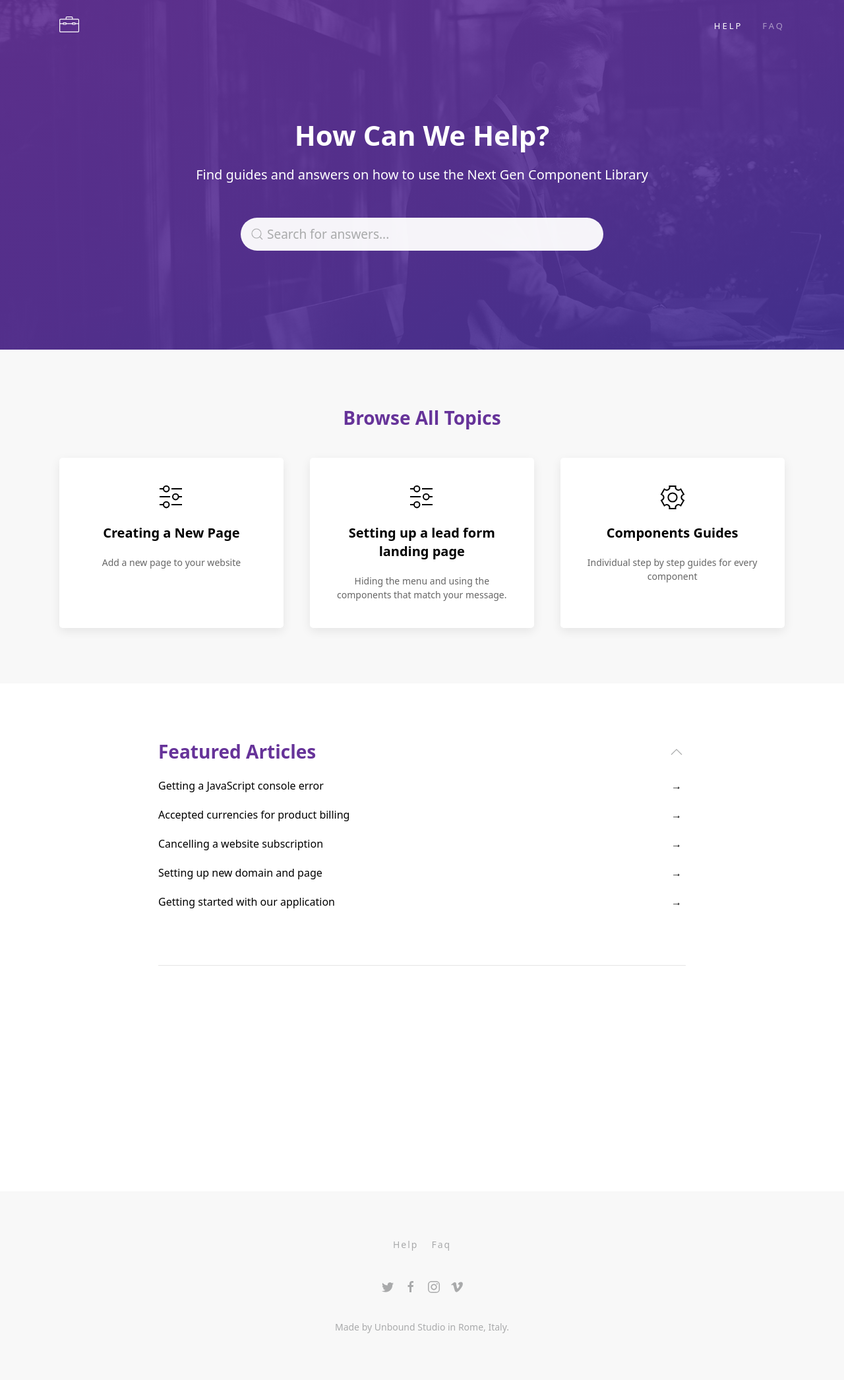
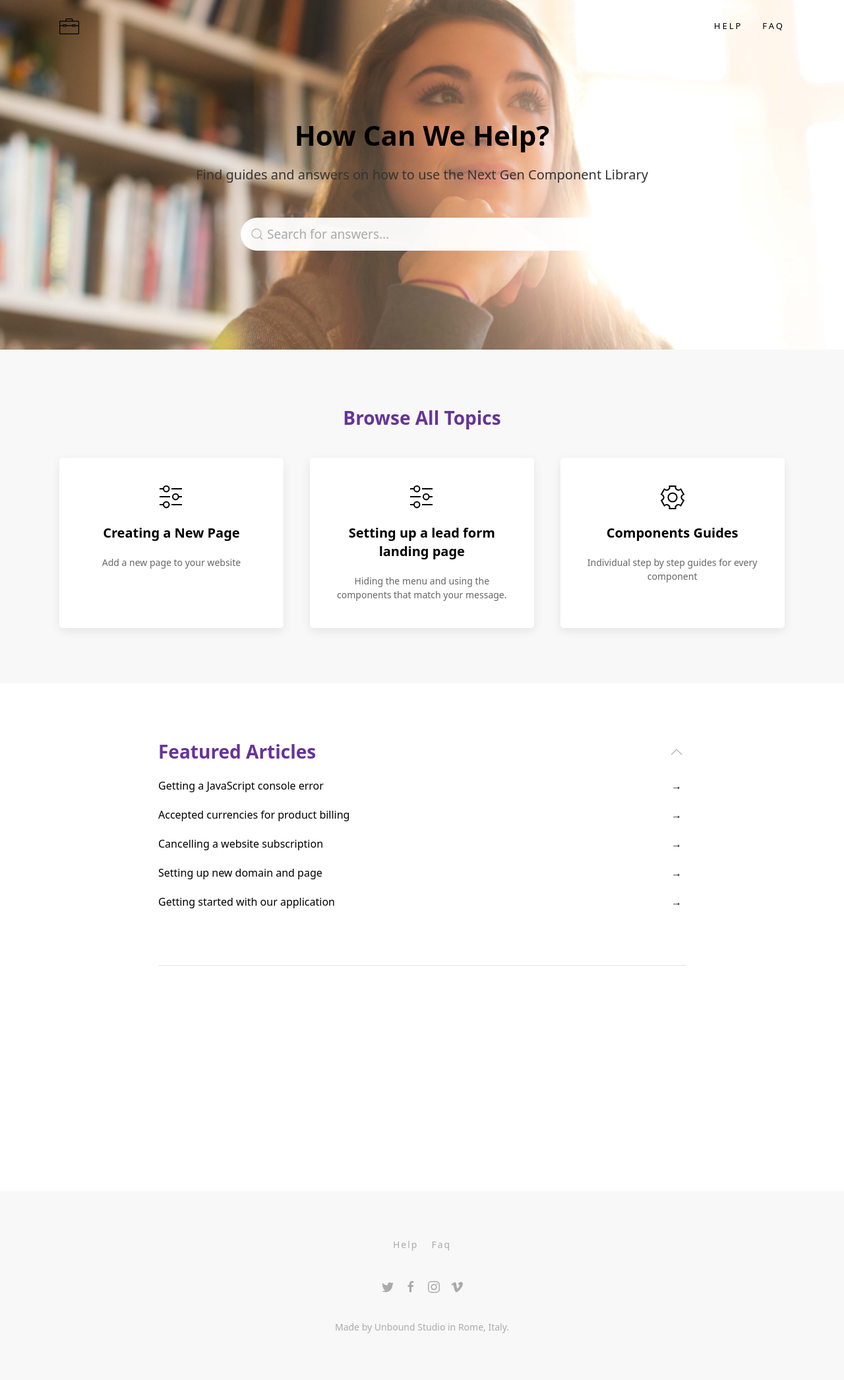
Before and after one commit to JamesShimell/Shutta-Cognita-NextGen, a Jekyll site: the page built from index.md, in a window 1280 px wide. Shown: the whole page at 66% size. Built offline with Jekyll 4.4.1, drawn with Linux system fonts in a browser that asks for light colours.

Commit message:
latest commit

```diff
--- a/index.md
+++ b/index.md
@@ -4,10 +4,9 @@ title: How Can We Help?
 subtitle: Find guides and answers on how to use the Next Gen Component Library
 hero:
     background: "#663399"
-    image: header_2.jpg
-    overlay: "linear-gradient(-200deg, rgba(101, 51, 153, 0.9) 0%, rgba(90, 51, 153, 0.9) 53%, rgba(71, 51, 153, 0.9) 100%)"
+    image: header.jpg
     align: center
-    text: light
+    text: dark
     search: true
 category:
     columns: 3
```
Also changed, not shown: assets/posts/header.jpg (added).
